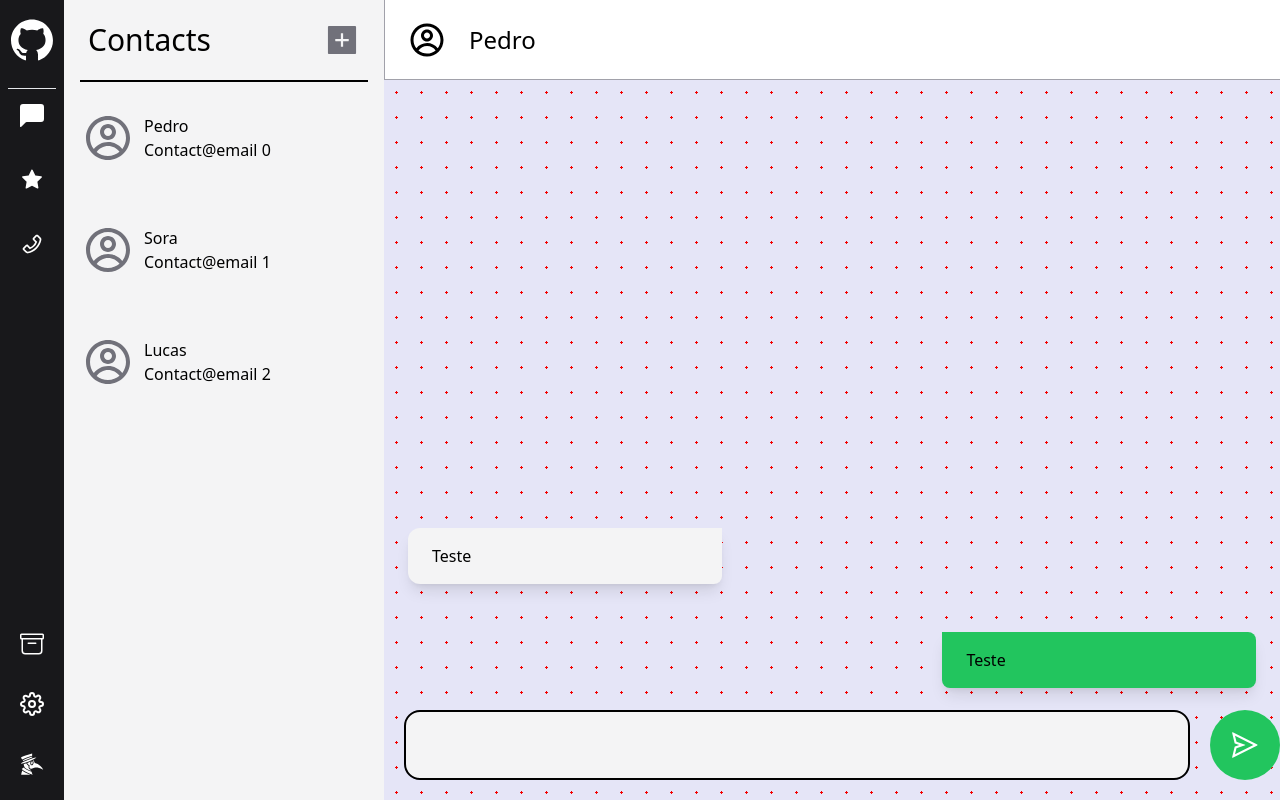
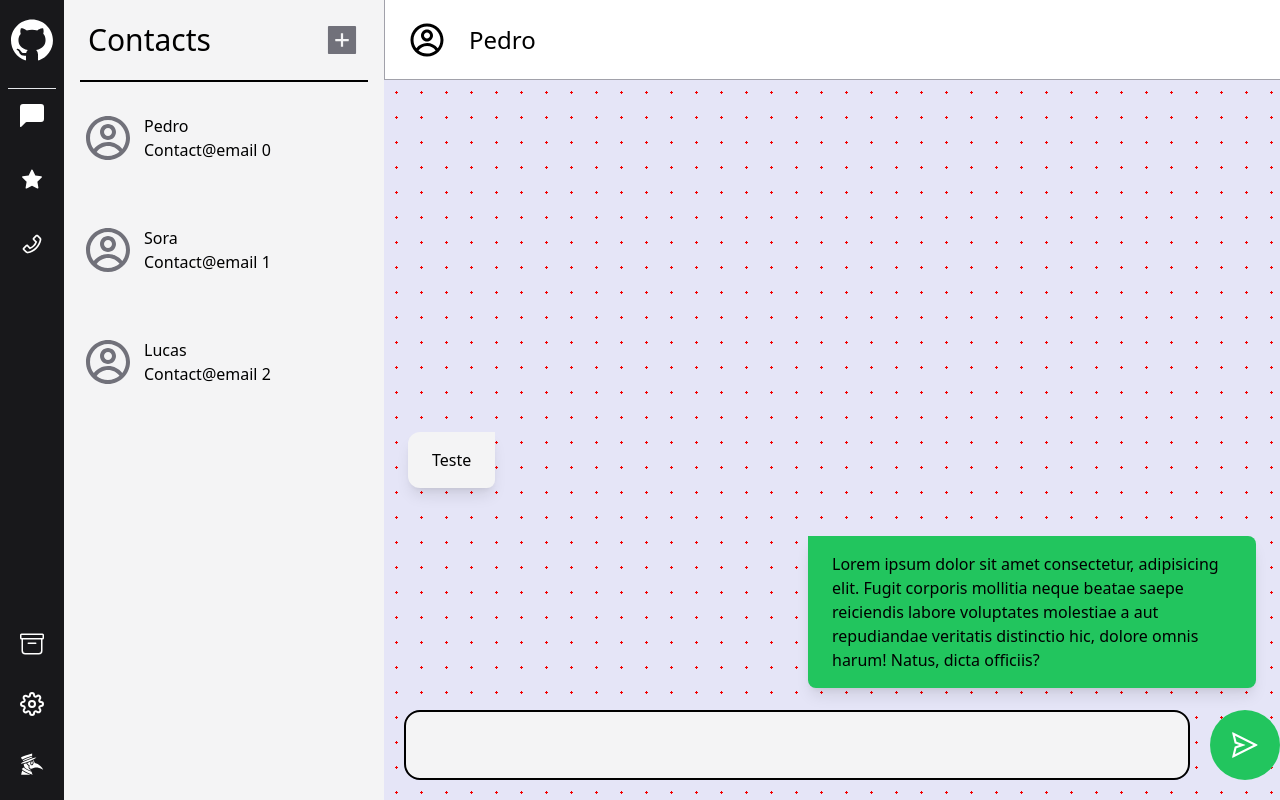
Before and after one commit to pbsora/messaging-app, a React (Vite) app in the folder client/: page /chat in a window 1280 px wide. Built offline with nearby package versions, Linux system fonts and the light colour scheme; no server answers.

Commit message:
Change folder structure

```diff
--- a/client/src/Components/Chat/ChatBody.tsx
+++ b/client/src/Components/Chat/ChatBody.tsx
@@ -6,7 +6,8 @@ const ChatBody = (/* props: Props */) => {
     <div className=" h-[79vh] flex flex-col-reverse overflow-y-auto">
       <MessageItem
         message={{
-          content: "Teste",
+          content:
+            "    Lorem ipsum dolor sit amet consectetur, adipisicing elit. Fugit corporis mollitia neque beatae saepe reiciendis labore voluptates molestiae a aut repudiandae veritatis distinctio hic, dolore omnis harum! Natus, dicta officiis?          ",
           author: "Sora",
           date: Date.now(),
           type: 1,
--- a/client/src/Components/MessageItem.tsx
+++ b/client/src/Components/MessageItem.tsx
@@ -9,7 +9,7 @@ type Props = {
 const MessageItem = ({ message }: Props) => {
   return (
     <div
-      className={`w-[35%] shadow-lg h-fit px-6 py-4  m-6  text-black ${
+      className={`w-fit max-w-[60%] xl:max-w-[50%] shadow-lg h-fit px-6 py-4  m-6  text-black ${
         message.type === 1
           ? "self-end bg-green-500 rounded-e-lg rounded-b-lg  "
           : "self-start bg-zinc-100 rounded-b-lg rounded-l-xl"
--- a/client/src/Router.tsx
+++ b/client/src/Config/Router/Router.tsx
@@ -3,9 +3,9 @@ import { cloneElement } from "react";
 import { AnimatePresence } from "framer-motion";
 import { useState } from "react";
 
-import Login from "./Pages/Login";
-import App from "./App";
-import { UserContext } from "./Context/UserContext";
+import Login from "../../Pages/Login";
+import App from "../../Pages/App";
+import { UserContext } from "../../Context/UserContext";
 /* import Chat from "./Pages/Chat"; */
 
 const Routes = () => {
--- a/client/src/Pages/Chat.tsx
+++ b/client/src/Pages/Chat.tsx
@@ -3,7 +3,7 @@ import { AiOutlineArrowLeft } from "react-icons/ai";
 import { useEffect, useState } from "react";
 import { socket } from "../Config/socket";
 import ChatBody from "../Components/Chat/ChatBody";
-import ChatFooter from "../Components/ChatFooter";
+import ChatFooter from "../Components/Chat/ChatFooter";
 
 type Props = {
   setTab: React.Dispatch<React.SetStateAction<string>>;
@@ -15,9 +15,6 @@ const Chat = ({ setTab, selectedChat }: Props) => {
   const [messageList, setMessageList] = useState<string[]>([]);
 
   const { username } = selectedChat;
-  const formattedName = username
-    ? username[0].toUpperCase() + username?.slice(1)
-    : "";
 
   const handleSendMessage = (e: React.FormEvent<HTMLFormElement>) => {
     e.preventDefault();
@@ -38,12 +35,15 @@ const Chat = ({ setTab, selectedChat }: Props) => {
 
   return (
     <>
+      {/* TODO: Turn header into component */}
       <div className="h-[10vh] border-b border-l border-zinc-400 flex text-4xl items-center gap-6 pl-6">
         <div className="block md:hidden" onClick={() => setTab("contacts")}>
           <AiOutlineArrowLeft />
         </div>
         <CgProfile />
-        <span className="text-2xl font-light">{formattedName}</span>
+        <span className="text-2xl font-light">
+          {username ? username[0].toUpperCase() + username?.slice(1) : ""}
+        </span>
       </div>
       <form
         className="h-[90vh] overflow-y-auto relative "
--- a/client/src/Pages/Contacts.tsx
+++ b/client/src/Pages/Contacts.tsx
@@ -1,5 +1,5 @@
 import React from "react";
-import ContactItem from "../Components/ContactItem";
+import ContactItem from "../Components/Contact/ContactItem";
 import { AiFillPlusSquare } from "react-icons/ai";
 import { GiHamburgerMenu } from "react-icons/gi";
 
@@ -32,7 +32,9 @@ const Contacts = ({ setTab, setSide, side, users, setContact }: Props) => {
       <div className="w-[90%] m-auto border-b-2 border-black"></div>
       <div className="h-[90vh] overflow-y-auto ">
         {users.map((user) => (
-          <ContactItem setTab={setTab} user={user} setContact={setContact} />
+          <div key={user.id}>
+            <ContactItem setTab={setTab} user={user} setContact={setContact} />
+          </div>
         ))}
       </div>
     </>
--- a/client/src/main.tsx
+++ b/client/src/main.tsx
@@ -3,7 +3,7 @@ import ReactDOM from "react-dom/client";
 
 import "./index.css";
 import { BrowserRouter } from "react-router-dom";
-import Routes from "./Router";
+import Routes from "./Config/Router/Router";
 
 ReactDOM.createRoot(document.getElementById("root")!).render(
   <React.StrictMode>
```
Also changed, not shown: client/src/Pages/App.tsx (renamed from client/src/App.tsx, +3 -5 lines), client/src/Components/Chat/ChatFooter.tsx (renamed from client/src/Components/ChatFooter.tsx), client/src/Components/Contact/ContactItem.tsx (renamed from client/src/Components/ContactItem.tsx).
